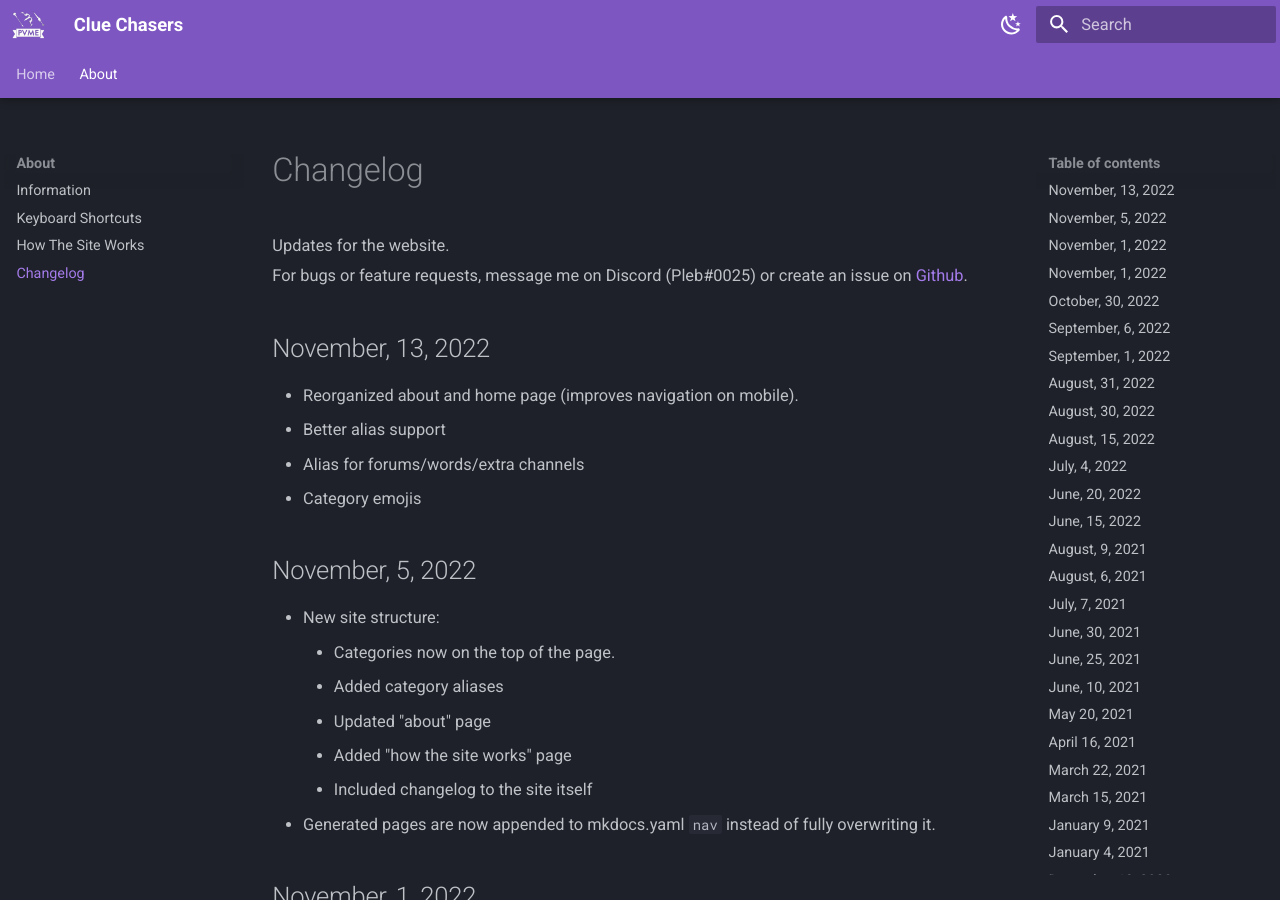
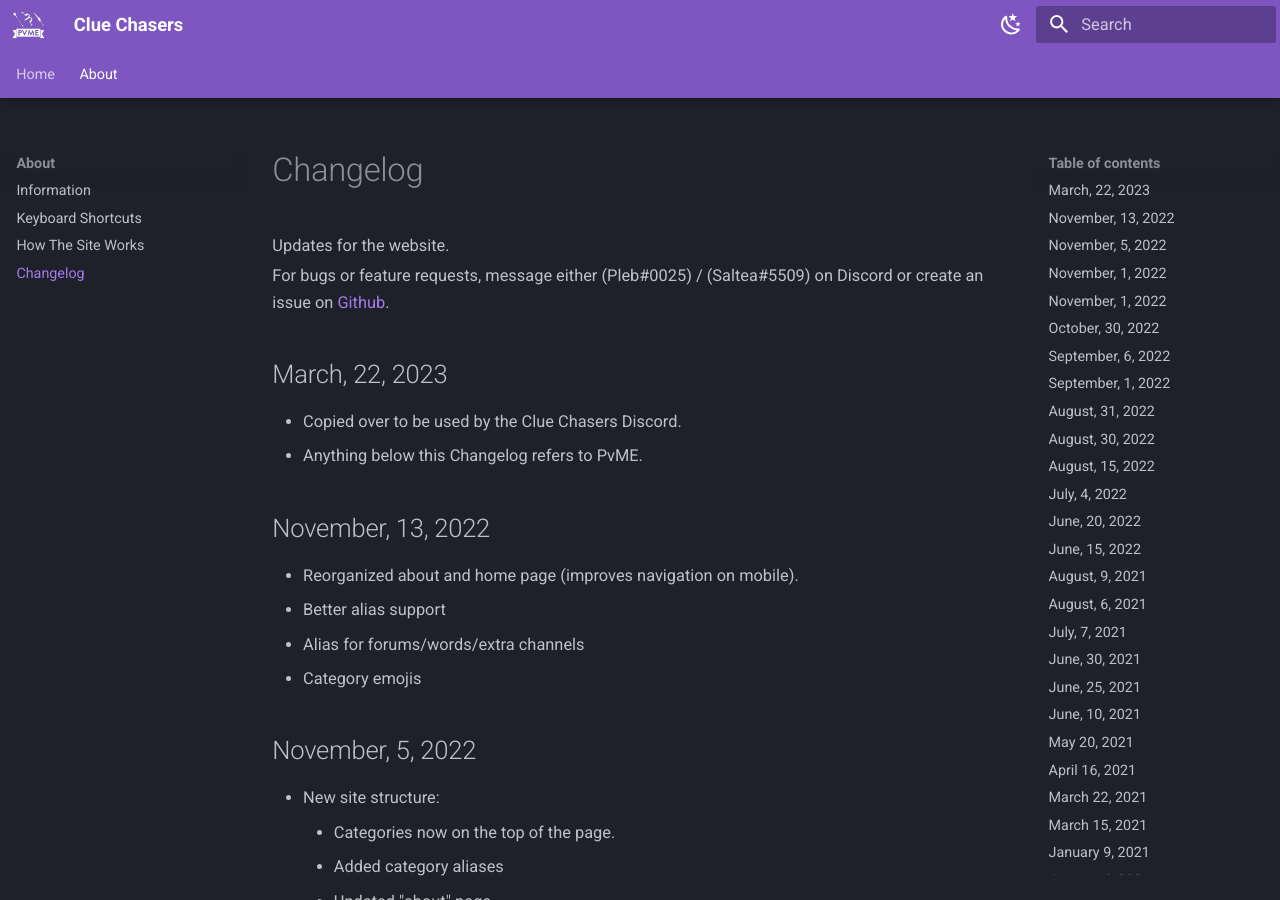
Before and after one commit to Clue-Chasers/Clue-Chasers.github.io, an MkDocs documentation site: the page built from docs/about/changelog.md, in a window 1280 px wide and 900 px high. Built offline with MkDocs 1.6.1 and Material for MkDocs 9.7.7, drawn with Linux system fonts in a browser that asks for light colours.

Commit message:
Update changelog.md

```diff
--- a/docs/about/changelog.md
+++ b/docs/about/changelog.md
@@ -2,7 +2,12 @@
 
 Updates for the website.
 
-For bugs or feature requests, message me on Discord (Pleb#0025) or create an issue on [Github](https://github.com/pvme/pvme.github.io).
+For bugs or feature requests, message either (Pleb#0025) / (Saltea#5509) on Discord or create an issue on [Github](https://github.com/Clue-Chasers/Clue-Chasers.github.io).
+
+## March, 22, 2023
+
+- Copied over to be used by the Clue Chasers Discord.
+- Anything below this Changelog refers to PvME.
 
 ## November, 13, 2022
 
```
